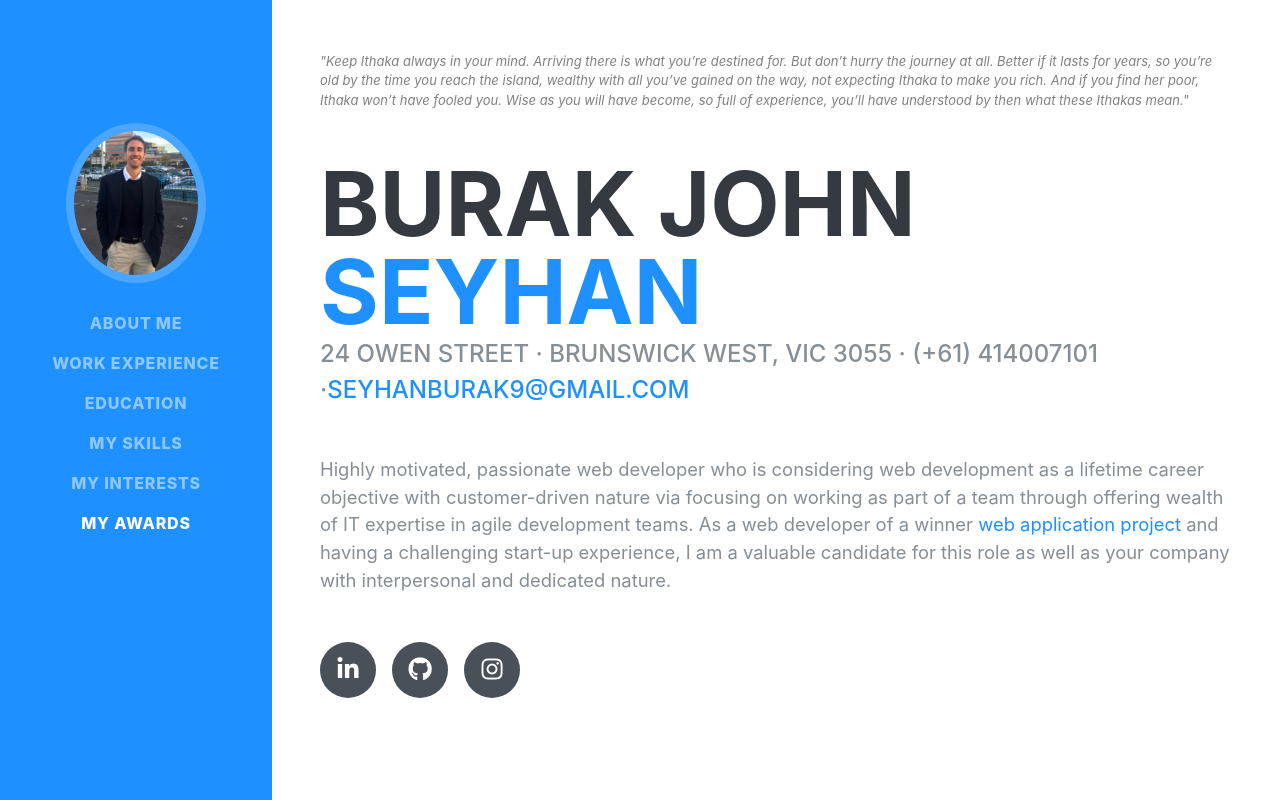
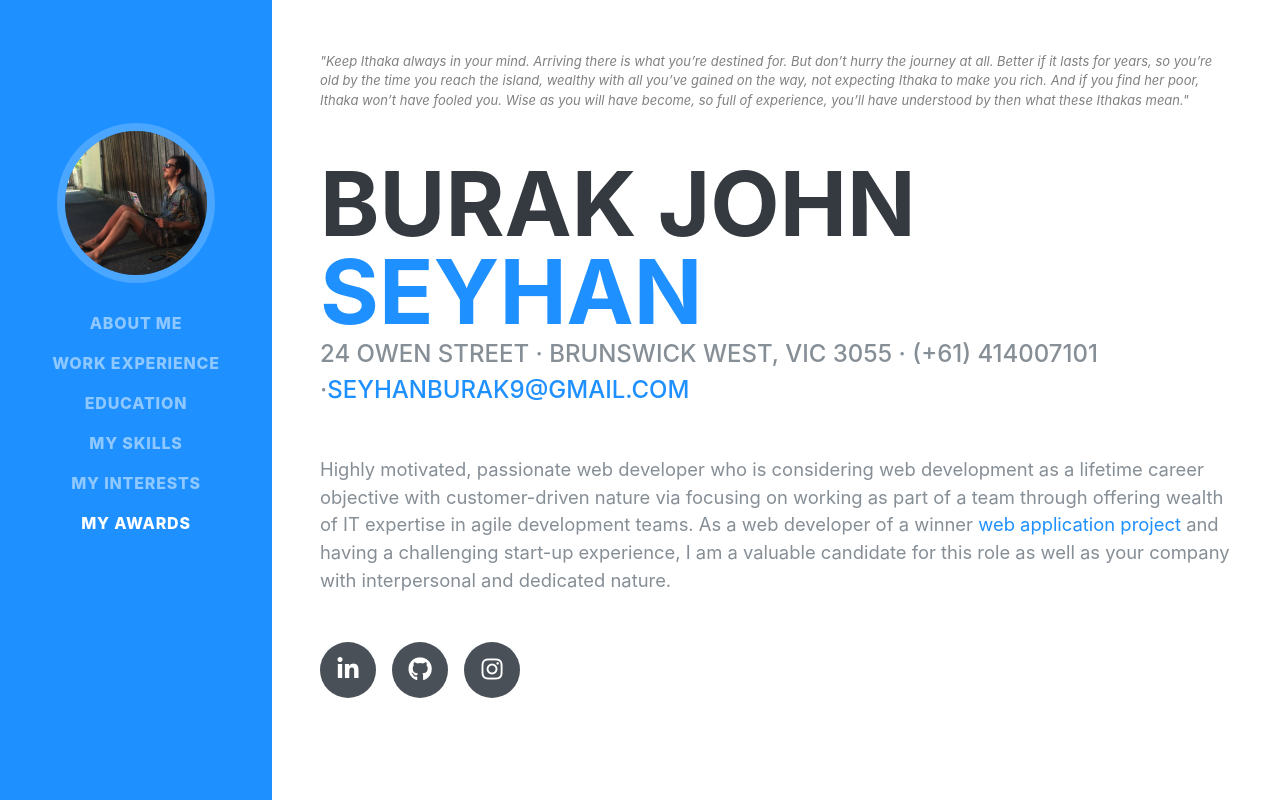
Before and after one commit to di0nys1s/myresume, a React (Create React App) app: page / in a window 1280 px wide. Shown: the top 800 px of the page. Built offline with nearby package versions, Linux system fonts and the light colour scheme; a web font is replaced by a local one.

Commit message:
pp changed

```diff
--- a/src/components/navbar.jsx
+++ b/src/components/navbar.jsx
@@ -5,14 +5,13 @@ const Navbar = () => {
   return (
     <nav
       className="navbar navbar-expand-lg navbar-dark bg-primary fixed-top"
-      id="sideNav"
-    >
+      id="sideNav">
       <a className="navbar-brand js-scroll-trigger" href="#page-top">
         <span className="d-block d-lg-none">Burak John Seyhan</span>
         <span className="d-none d-lg-block">
           <img
             className="img-fluid img-profile rounded-circle mx-auto mb-2"
-            src="img/profilej.jpg"
+            src="img/profile.png"
             alt="profile"
             style={{ marginTop: -150 }}
           />
@@ -25,8 +24,7 @@ const Navbar = () => {
         data-target="#navbarSupportedContent"
         aria-controls="navbarSupportedContent"
         aria-expanded="false"
-        aria-label="Toggle navigation"
-      >
+        aria-label="Toggle navigation">
         <span className="navbar-toggler-icon"></span>
       </button>
       <div className="collapse navbar-collapse" id="navbarSupportedContent">
```
Also changed, not shown: public/img/profile.png (added).
